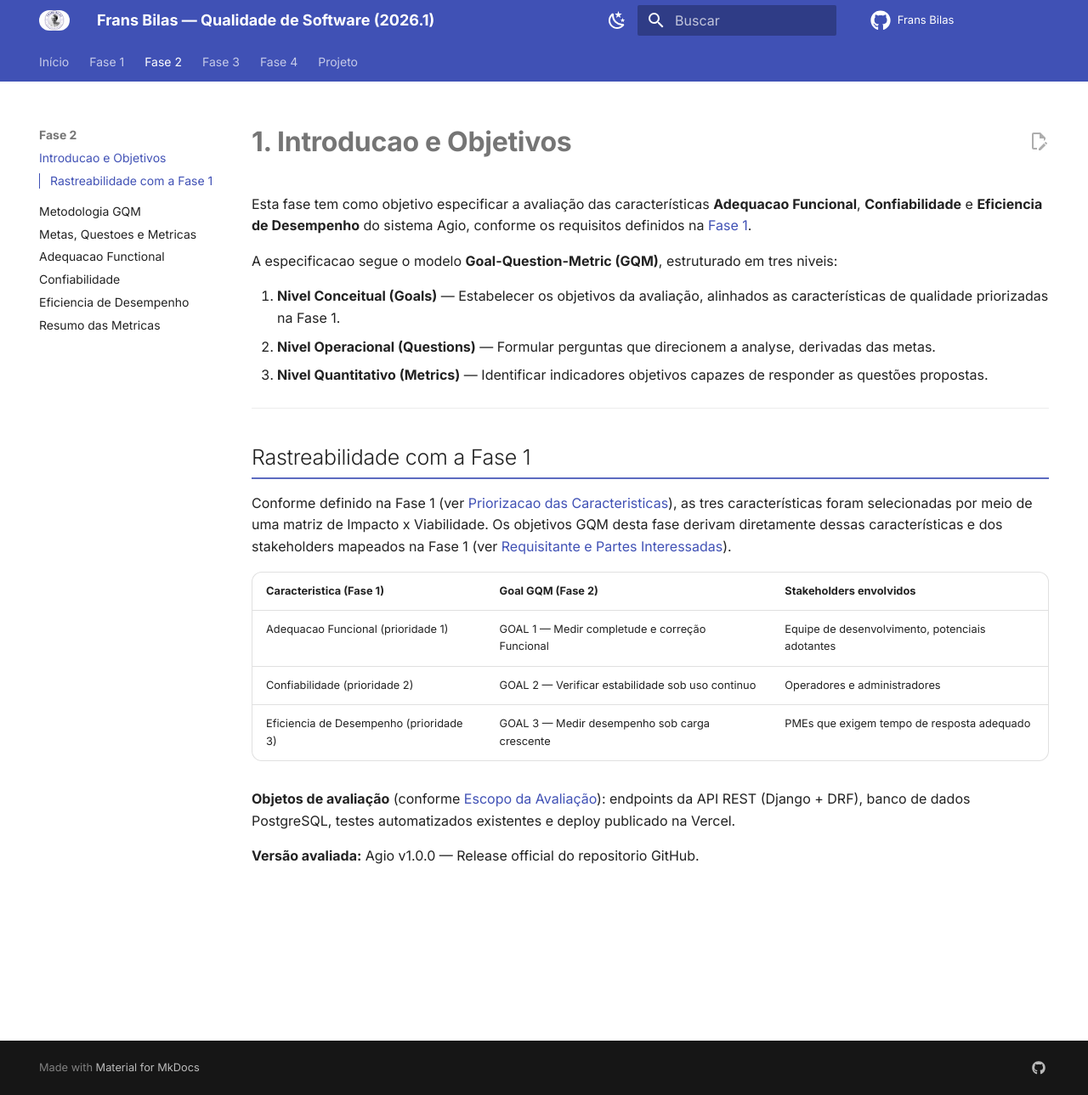
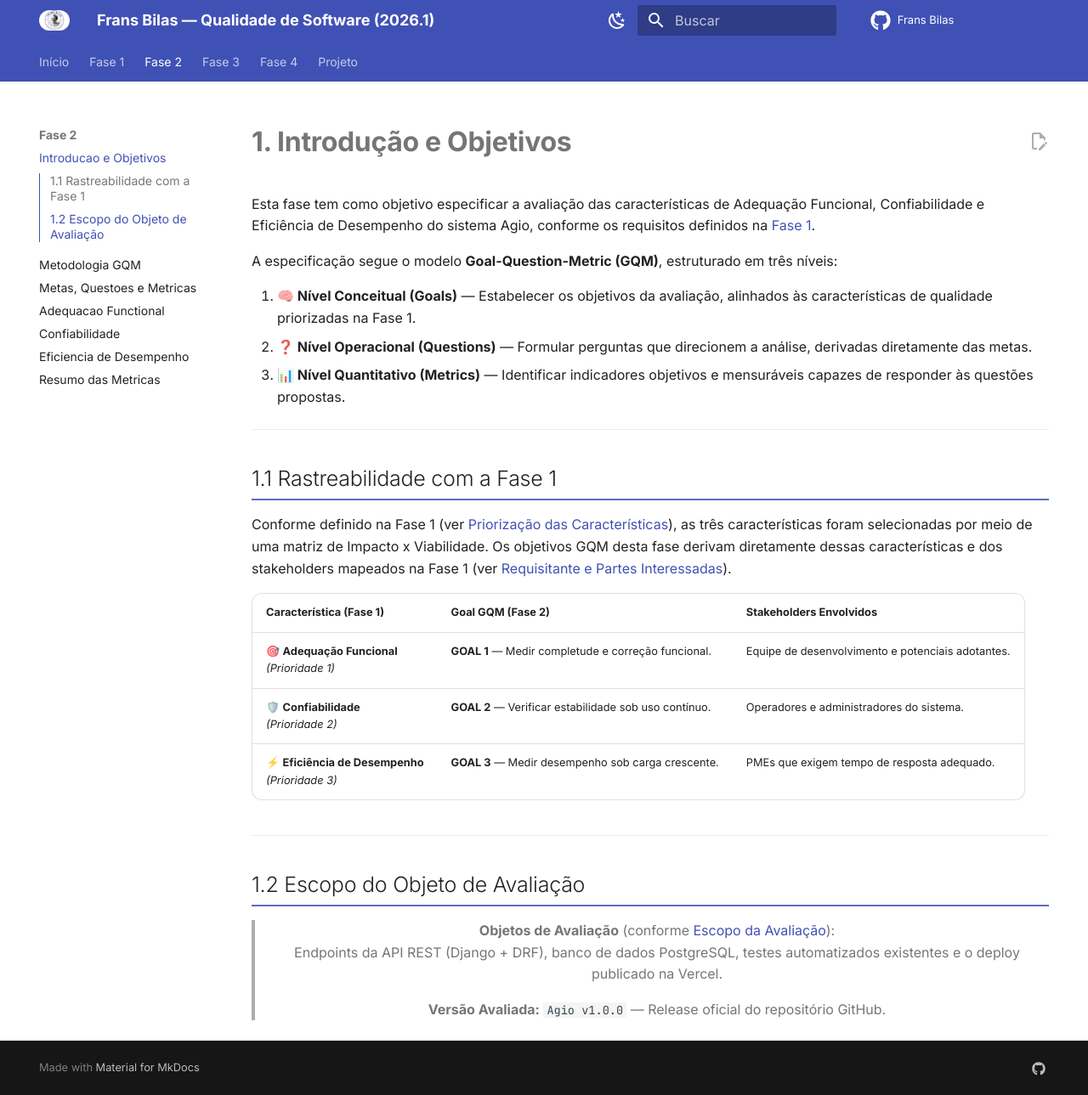
Before and after one commit to FCTE-Qualidade-de-Software-1/2026-1_T01_FRANS_BILAS, an MkDocs documentation site: the page built from docs/fase2/introducao.md, in a window 1280 px wide and 1289 px high. Shown: the whole window at 85% size. Built offline with MkDocs 1.6.1 and Material for MkDocs 9.7.7, drawn with Linux system fonts in a browser that asks for light colours; comment, search, counter and statistics services are not loaded.

Commit message:
docs(fase2): revisa introducao e objetivos do modelo GQM

```diff
--- a/docs/fase2/introducao.md
+++ b/docs/fase2/introducao.md
@@ -1,25 +1,29 @@
-# 1. Introducao e Objetivos
+# 1. Introdução e Objetivos
 
-Esta fase tem como objetivo especificar a avaliação das características **Adequacao Funcional**, **Confiabilidade** e **Eficiencia de Desempenho** do sistema Agio, conforme os requisitos definidos na [Fase 1](../fase1/proposito.md).
+Esta fase tem como objetivo especificar a avaliação das características de Adequação Funcional, Confiabilidade e Eficiência de Desempenho do sistema Agio, conforme os requisitos definidos na [Fase 1](../fase1/proposito.md).
 
-A especificacao segue o modelo **Goal-Question-Metric (GQM)**, estruturado em tres niveis:
+A especificação segue o modelo **Goal-Question-Metric (GQM)**, estruturado em três níveis:
 
-1. **Nivel Conceitual (Goals)** — Estabelecer os objetivos da avaliação, alinhados as características de qualidade priorizadas na Fase 1.
-2. **Nivel Operacional (Questions)** — Formular perguntas que direcionem a analyse, derivadas das metas.
-3. **Nivel Quantitativo (Metrics)** — Identificar indicadores objetivos capazes de responder as questões propostas.
+1. **🧠 Nível Conceitual (Goals)** — Estabelecer os objetivos da avaliação, alinhados às características de qualidade priorizadas na Fase 1.
+2. **❓ Nível Operacional (Questions)** — Formular perguntas que direcionem a análise, derivadas diretamente das metas.
+3. **📊 Nível Quantitativo (Metrics)** — Identificar indicadores objetivos e mensuráveis capazes de responder às questões propostas.
 
 ---
 
-## Rastreabilidade com a Fase 1
+## 1.1 Rastreabilidade com a Fase 1
 
-Conforme definido na Fase 1 (ver [Priorizacao das Caracteristicas](../fase1/priorizacao_caracteristicas.md)), as tres características foram selecionadas por meio de uma matriz de Impacto x Viabilidade. Os objetivos GQM desta fase derivam diretamente dessas características e dos stakeholders mapeados na Fase 1 (ver [Requisitante e Partes Interessadas](../fase1/requisitante.md)).
+Conforme definido na Fase 1 (ver [Priorização das Características](../fase1/priorizacao_caracteristicas.md)), as três características foram selecionadas por meio de uma matriz de Impacto x Viabilidade. Os objetivos GQM desta fase derivam diretamente dessas características e dos stakeholders mapeados na Fase 1 (ver [Requisitante e Partes Interessadas](../fase1/requisitante.md)).
 
-| Caracteristica (Fase 1) | Goal GQM (Fase 2) | Stakeholders envolvidos |
-|---|---|---|
-| Adequacao Funcional (prioridade 1) | GOAL 1 — Medir completude e correção Funcional | Equipe de desenvolvimento, potenciais adotantes |
-| Confiabilidade (prioridade 2) | GOAL 2 — Verificar estabilidade sob uso continuo | Operadores e administradores |
-| Eficiencia de Desempenho (prioridade 3) | GOAL 3 — Medir desempenho sob carga crescente | PMEs que exigem tempo de resposta adequado |
+| Característica (Fase 1) | Goal GQM (Fase 2) | Stakeholders Envolvidos |
+| :--- | :--- | :--- |
+| 🎯 **Adequação Funcional**<br>*(Prioridade 1)* | **GOAL 1** — Medir completude e correção funcional. | Equipe de desenvolvimento e potenciais adotantes. |
+| 🛡️ **Confiabilidade**<br>*(Prioridade 2)* | **GOAL 2** — Verificar estabilidade sob uso contínuo. | Operadores e administradores do sistema. |
+| ⚡ **Eficiência de Desempenho**<br>*(Prioridade 3)* | **GOAL 3** — Medir desempenho sob carga crescente. | PMEs que exigem tempo de resposta adequado. |
 
-**Objetos de avaliação** (conforme [Escopo da Avaliação](../fase1/escopo.md)): endpoints da API REST (Django + DRF), banco de dados PostgreSQL, testes automatizados existentes e deploy publicado na Vercel.
+---
 
-**Versão avaliada:** Agio v1.0.0 — Release official do repositorio GitHub.
+## 1.2 Escopo do Objeto de Avaliação
+
+> <center>**Objetos de Avaliação** (conforme [Escopo da Avaliação](../fase1/escopo.md)):<br>Endpoints da API REST (Django + DRF), banco de dados PostgreSQL, testes automatizados existentes e o deploy publicado na Vercel.</center>
+
+> <center>**Versão Avaliada:** `Agio v1.0.0` — Release oficial do repositório GitHub.</center>
```
